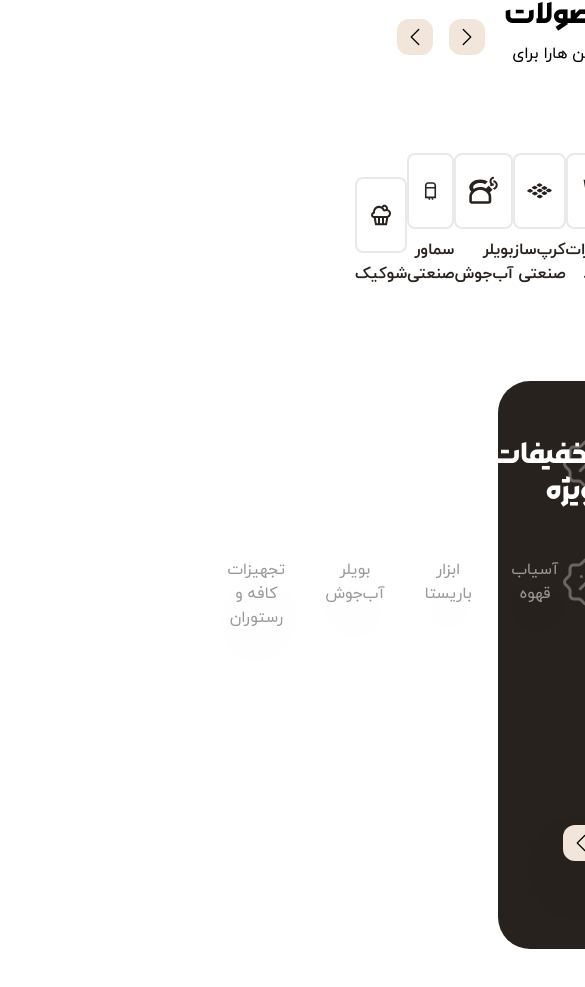
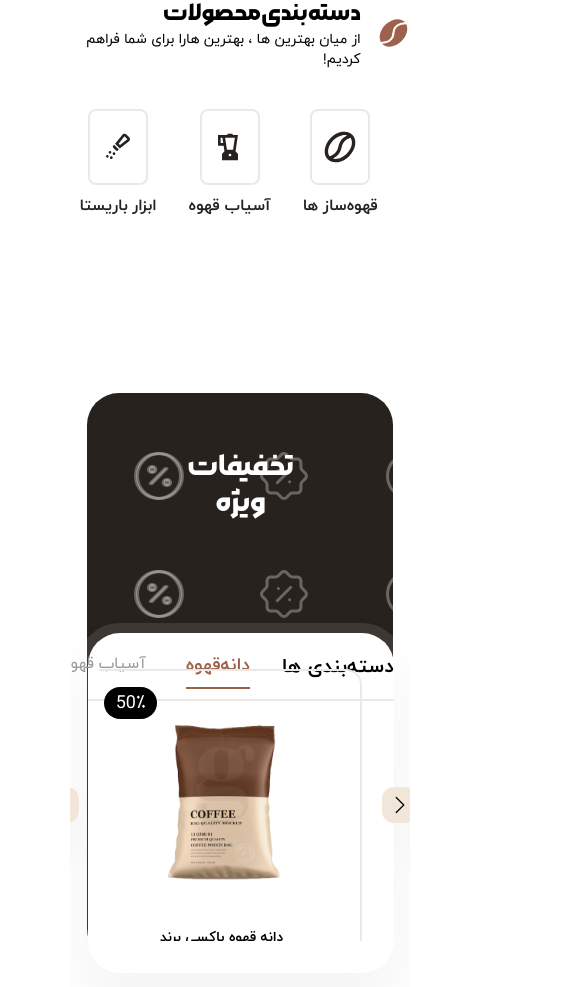
Before and after one commit to AlirezaFCB-DEV/ErikCoffeShop, a React (Vite) app in the folder FrontEnd/: page / in a window 390 px wide. Shown: the part 867-1854 px from the top of the page, 585 px wide, since content can reach past the window. Built offline with nearby package versions, Linux system fonts and the light colour scheme.

Commit message:
responsive the SpecialOffsContainer

```diff
--- a/FrontEnd/src/Components/Back/Back.tsx
+++ b/FrontEnd/src/Components/Back/Back.tsx
@@ -8,12 +8,12 @@ interface BackCompProps {
 }
 
 export const Back = ({ sizeClass, iconsImgs, title }: BackCompProps) => {
-  const iconsReversed = [...iconsImgs].reverse()
+  const iconsReversed = [...iconsImgs].reverse();
   console.log(iconsReversed);
 
   return (
     <div
-      className={`mx-auto ${sizeClass} bg-txt rounded-4xl flex justify-between px-16 py-14`}
+      className={`mx-auto ${sizeClass} bg-txt rounded-4xl flex justify-between px-16 py-14 max-[630px]:justify-center`}
     >
       <div className="parent-icons-parent">
         <div className="icons-parent">
--- a/FrontEnd/src/Components/Header/Header.tsx
+++ b/FrontEnd/src/Components/Header/Header.tsx
@@ -4,13 +4,13 @@ import HeaderTop from "./HeaderTop/HeaderTop";
 
 const Header = () => {
   return (
-    <header className=" bg-[#FFF8F5] pt-4 min-h-182 relative w-full overflow-hidden  max-[630px]:min-h-202">
+    <header className=" bg-[#FFF8F5] pt-4 min-h-182 relative w-full overflow-hidden  max-[630px]:min-h-202 max-[630px]:justify-items-stretch">
       <img
         src="/images/leaf.svg"
         alt="leaf"
         className="absolute left-0 bottom-0 opacity-8"
       />
-      <div className="container m-auto flex flex-col gap-8 relative">
+      <div className="container m-auto flex flex-col gap-8 relative ">
         <HeaderTop />
         <HeaderMain />
       </div>
--- a/FrontEnd/src/Components/Main/Main.tsx
+++ b/FrontEnd/src/Components/Main/Main.tsx
@@ -6,7 +6,7 @@ import TrainingPageContainer from "./TrainingsPage/TrainingPageContainer";
 
 const Main = () => {
   return (
-    <main className="container mx-auto flex flex-col gap-24">
+    <main className="container mx-auto flex flex-col gap-24 max-[630px]:overflow-hidden  max-[630px]:justify-items-stretch ">
       <ProductCategory />
       <SpecialOffsContainer />
       <BannerPage />
--- a/FrontEnd/src/Components/Main/ProductsCategory/CategoryHeader/CategoryHeader.tsx
+++ b/FrontEnd/src/Components/Main/ProductsCategory/CategoryHeader/CategoryHeader.tsx
@@ -6,13 +6,13 @@ const CategoryHeader = () => {
   return (
     <section className="flex justify-between w-full items-center ">
       <div className="flex items-center gap-4">
-        <BiSolidCoffeeBean className="text-primary text-7xl" />
+        <BiSolidCoffeeBean className="text-primary text-7xl max-[630px]:text-4xl" />
         <div className="leading-10">
-          <h2 className="font-morabba-bold text-3xl">دسته‌بندی‌محصولات</h2>
-          <p>از میان بهترین‌ ها ، بهترین هارا برای شما فراهم کردیم!</p>
+          <h2 className="font-morabba-bold text-3xl max-[630px]:text-2xl">دسته‌بندی‌محصولات</h2>
+          <p className="max-[630px]:text-sm">از میان بهترین‌ ها ، بهترین هارا برای شما فراهم کردیم!</p>
         </div>
       </div>
-      <div className="flex gap-4">
+      <div className="flex gap-4 max-[630px]:hidden">
         <Button className="category-btn group">
           <BsChevronRight className="category-btn-icon" />
         </Button>
--- a/FrontEnd/src/Components/Main/ProductsCategory/CategoryItems/CategoryItems.tsx
+++ b/FrontEnd/src/Components/Main/ProductsCategory/CategoryItems/CategoryItems.tsx
@@ -2,11 +2,16 @@ import type { CategoryItemsType } from "../CategoryItemType.types";
 
 const CategoryItems = ({ title, categoryIcon }: CategoryItemsType) => {
   return (
-    <a href="#" className="flex flex-col items-center gap-2 group hover:-translate-y-2 transition-transform">
+    <a
+      href="#"
+      className="flex flex-col items-center gap-2 group hover:-translate-y-2 transition-transform max-[630px]:mx-4    max-[630px]:w-full"
+    >
       <div className="border-[#E9E9E8] border-2 px-3 py-5 rounded-lg group-hover:border-primary transition-colors">
-        <img className="size-8" src={categoryIcon} alt={`ایکون ${title}`} />
+        <img className="size-8 " src={categoryIcon} alt={`ایکون ${title}`} />
       </div>
-      <span className="text-txt font-iran-yekan-bold group-hover:text-primary transition-colors">{title}</span>
+      <span className="text-txt font-iran-yekan-bold group-hover:text-primary transition-colors max-[630px]:text-nowrap">
+        {title}
+      </span>
     </a>
   );
 };
--- a/FrontEnd/src/Components/Main/ProductsCategory/ProductsCategory.tsx
+++ b/FrontEnd/src/Components/Main/ProductsCategory/ProductsCategory.tsx
@@ -4,15 +4,17 @@ import categoryItemsData from "./categoryItemsData";
 
 const ProductCategory = () => {
   return (
-    <section className="flex flex-col gap-10">
+    <section className="flex flex-col gap-10   ">
       <CategoryHeader />
-      <div className="flex justify-between items-end">
+      <div className="flex justify-between items-end   max-[630px]:overflow-x-scroll">
         {categoryItemsData.map((item) => (
-          <CategoryItems
-            key={item.id}
-            title={item.title}
-            categoryIcon={item.categoryIcon}
-          />
+          <div className="">
+            <CategoryItems
+              key={item.id}
+              title={item.title}
+              categoryIcon={item.categoryIcon}
+            />
+          </div>
         ))}
       </div>
     </section>
--- a/FrontEnd/src/Components/Main/SpecialOffsContainer/SpecialOffs/SpecialOffs.tsx
+++ b/FrontEnd/src/Components/Main/SpecialOffsContainer/SpecialOffs/SpecialOffs.tsx
@@ -11,9 +11,11 @@ const SpecialOffs = () => {
   ]);
 
   return (
-    <SPOffsAndTrainingWrapper className="bg-white outline-[10px] outline-[#ffffff1a] drop-shadow-[#0000000D] drop-shadow-2xl w-[75%] h-[572px] absolute top-34 left-43.5 rounded-4xl px-18 py-8">
-      <div className="flex gap-8 items-center justify-between px-10 border-b-stroke border-b-2">
-        <h3 className="font-iran-yekan-bold text-2xl">دسته‌بندی ها</h3>
+    <SPOffsAndTrainingWrapper className="bg-white outline-[10px] outline-[#ffffff1a] drop-shadow-[#0000000D] drop-shadow-2xl w-[75%] h-[572px] absolute top-34 left-43.5 rounded-4xl px-18 py-8  max-[630px]:p-0 max-[630px]:top-60  max-[630px]:w-[90%]  max-[630px]:h-[340px] max-[630px]:text-nowrap max-[630px]:right-0 max-[630px]:mx-4">
+      <div className="flex gap-8 items-center justify-between px-10 border-b-stroke border-b-2 max-[630px]:px-0 max-[630px]:relative max-[630px]:h-[20%]">
+        <h3 className="font-iran-yekan-bold text-2xl max-[630px]:text-xl">
+          دسته‌بندی ها
+        </h3>
         <ul className="flex gap-10 text-sec-text">
           {specialOffsCategories.map((item) => (
             <li
@@ -34,12 +36,12 @@ const SpecialOffs = () => {
           ))}
         </ul>
       </div>
-      <div className="h-[75%] w-[86%] bottom-8 absolute">
+      <div className="h-[75%] w-[86%] bottom-8 absolute max-[630px]:relative  max-[630px]:h-[80%] max-[630px]:mx-8 ">
         <Button className="category-btn absolute -left-14 top-1/2 ">
           <BsChevronLeft className="category-btn-icon" />
         </Button>
 
-        <div className="flex flex-nowrap overflow-hidden h-full gap-6">
+        <div className="flex flex-nowrap overflow-hidden h-full gap-6 max-[630px]:relative   max-[630px]:w-[100%] max-[630px]:flex-wrap max-[630px]:h-full max-[630px]:text-sm">
           {coffeeCategoryItems.map(() => (
             <Product
               key={crypto.randomUUID()}
--- a/FrontEnd/src/Components/Main/SpecialOffsContainer/SpecialOffsContainer.tsx
+++ b/FrontEnd/src/Components/Main/SpecialOffsContainer/SpecialOffsContainer.tsx
@@ -10,7 +10,7 @@ const SpecialOffsContainer = () => {
   ];
 
   return (
-    <section className="relative">
+    <section className="relative max-[630px]:my-20 max-[630px]:flex max-[630px]:flex-col max-[630px]:justify-center max-[630px]:items-center max-[630px]:text-center">
       <Back
         title="تخفیفات ویژه"
         sizeClass="special-offs-back"
--- a/FrontEnd/src/index.css
+++ b/FrontEnd/src/index.css
@@ -1,4 +1,5 @@
 @import "tailwindcss";
+
 @layer base {
   @font-face {
     font-family: morabba-regular;
```
Also changed, not shown: 1 other file (tests, documents, lock files or other folders).
